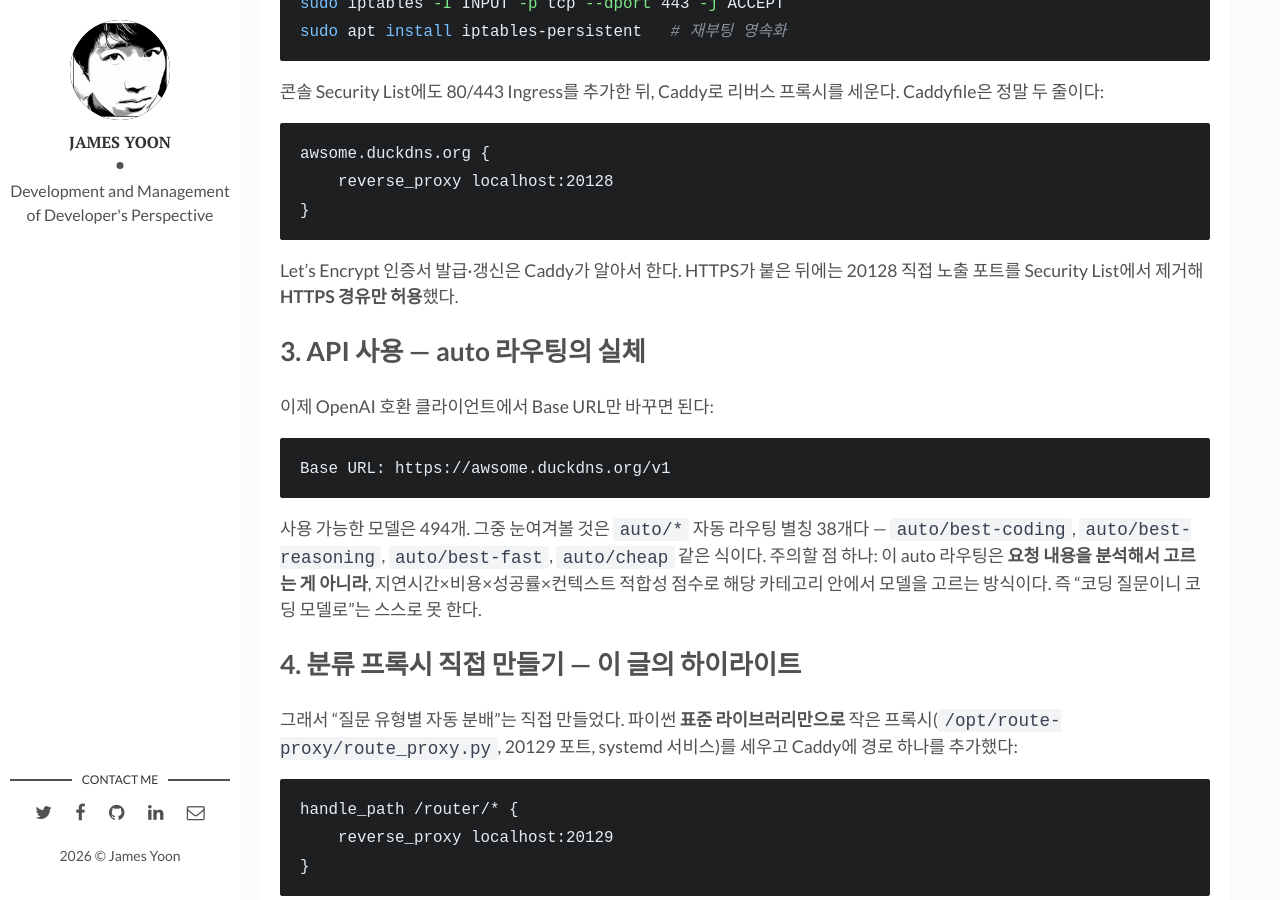
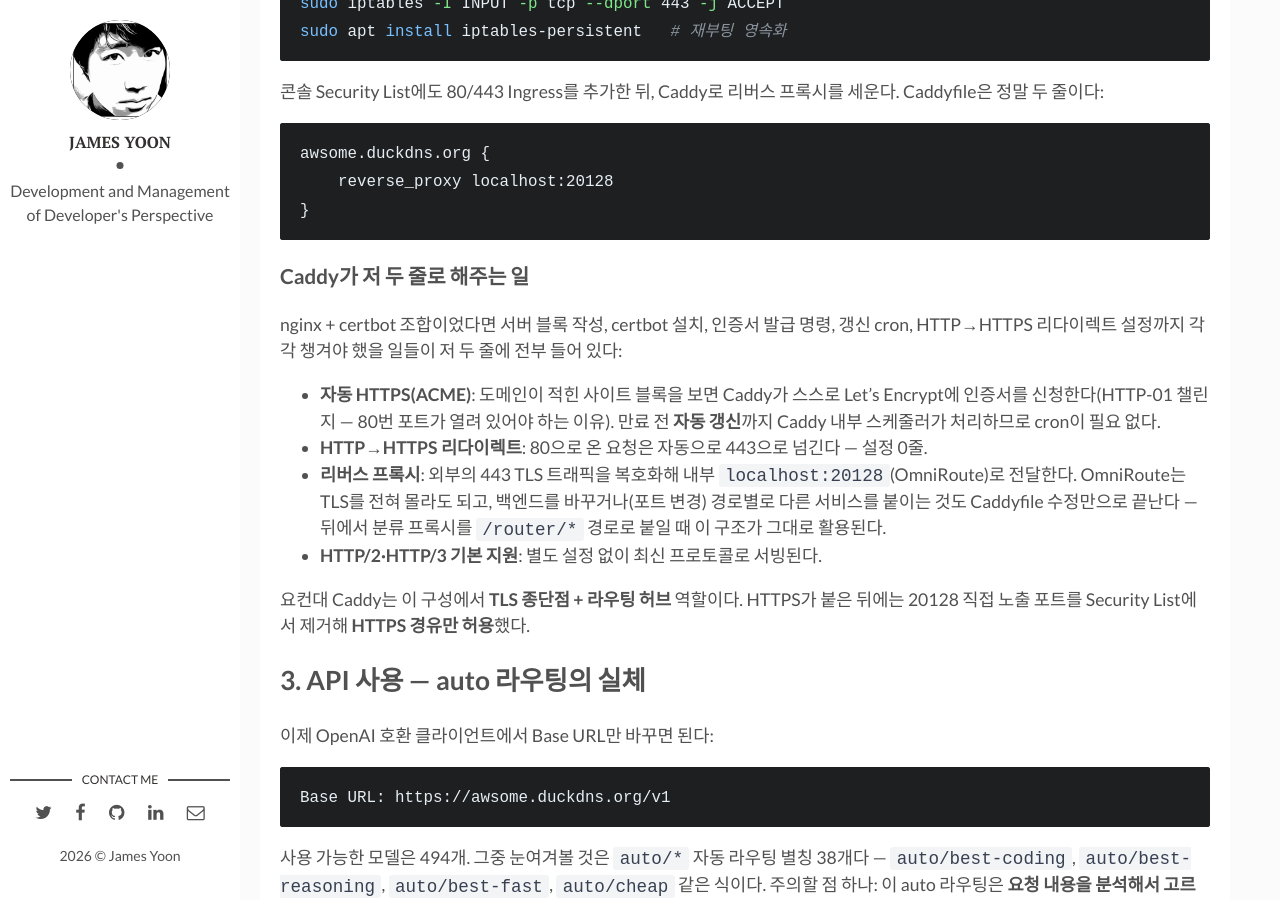
Before and after one commit to butteryoon/butteryoon.github.io, a Jekyll site: the page built from _posts/2026-09-06-omniroute-selfhosting-oci.md, in a window 1280 px wide and 900 px high, scrolled down 2056 px. Built offline with Jekyll 4.4.1, drawn with Linux system fonts in a browser that asks for light colours; comment, search, counter and statistics services are not loaded.

Commit message:
OmniRoute 글 Caddy 역할 상세 보강 + 프리티어 글 최신화
Caddy 섹션에 자동 HTTPS(ACME)/리다이렉트/리버스 프록시/HTTP3
역할 설명 추가. 2021 프리티어 글 업데이트 블록을 재구축 경험
기준으로 갱신(A1 축소, Ubuntu 26.04, 스왑 필수)하고 후속편 연결.

Co-Authored-By: Claude Fable 5 <noreply@anthropic.com>

````diff
--- a/_posts/2026-09-06-omniroute-selfhosting-oci.md
+++ b/_posts/2026-09-06-omniroute-selfhosting-oci.md
@@ -72,7 +72,16 @@ awsome.duckdns.org {
 }
 ```
 
-Let's Encrypt 인증서 발급·갱신은 Caddy가 알아서 한다. HTTPS가 붙은 뒤에는 20128 직접 노출 포트를 Security List에서 제거해 **HTTPS 경유만 허용**했다.
+### Caddy가 저 두 줄로 해주는 일
+
+nginx + certbot 조합이었다면 서버 블록 작성, certbot 설치, 인증서 발급 명령, 갱신 cron, HTTP→HTTPS 리다이렉트 설정까지 각각 챙겨야 했을 일들이 저 두 줄에 전부 들어 있다:
+
+- **자동 HTTPS(ACME)**: 도메인이 적힌 사이트 블록을 보면 Caddy가 스스로 Let's Encrypt에 인증서를 신청한다(HTTP-01 챌린지 — 80번 포트가 열려 있어야 하는 이유). 만료 전 **자동 갱신**까지 Caddy 내부 스케줄러가 처리하므로 cron이 필요 없다.
+- **HTTP→HTTPS 리다이렉트**: 80으로 온 요청은 자동으로 443으로 넘긴다 — 설정 0줄.
+- **리버스 프록시**: 외부의 443 TLS 트래픽을 복호화해 내부 `localhost:20128`(OmniRoute)로 전달한다. OmniRoute는 TLS를 전혀 몰라도 되고, 백엔드를 바꾸거나(포트 변경) 경로별로 다른 서비스를 붙이는 것도 Caddyfile 수정만으로 끝난다 — 뒤에서 분류 프록시를 `/router/*` 경로로 붙일 때 이 구조가 그대로 활용된다.
+- **HTTP/2·HTTP/3 기본 지원**: 별도 설정 없이 최신 프로토콜로 서빙된다.
+
+요컨대 Caddy는 이 구성에서 **TLS 종단점 + 라우팅 허브** 역할이다. HTTPS가 붙은 뒤에는 20128 직접 노출 포트를 Security List에서 제거해 **HTTPS 경유만 허용**했다.
 
 ## 3. API 사용 — auto 라우팅의 실체
 
````
Also changed, not shown: other parts of _posts/2026-09-06-omniroute-selfhosting-oci.md (+1 -1 lines), _posts/2021-01-15-oracle_cloud_start.md (+6 -2 lines).
